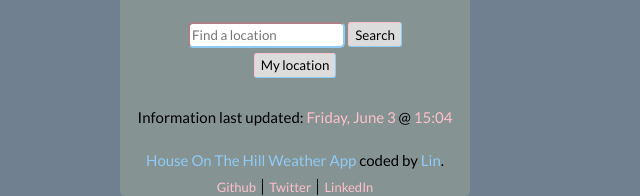
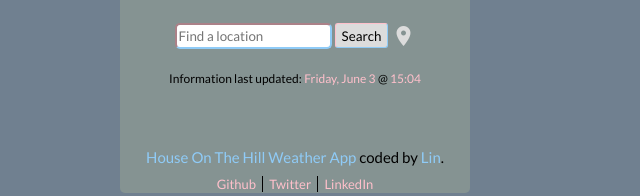
Before and after one commit to cafeorea/weather-app, a plain HTML site: page index.html in a window 1280 px wide. Shown: the part 2092-2288 px from the top of the page, without its empty margins (345-985 px from the left). Drawn offline with Linux system fonts and the light colour scheme.

Commit message:
CSS edits completed.
Changed 'find-me' button to Google icon for a less clunky design.

```diff
--- a/index.html
+++ b/index.html
@@ -10,6 +10,10 @@
     <link rel="preconnect" href="https://fonts.gstatic.com" crossorigin />
     <link
       href="https://fonts.googleapis.com/css2?family=Lato:wght@100;300;400;700;900&display=swap"
+      rel="stylesheet"
+    />
+    <link
+      href="https://fonts.googleapis.com/icon?family=Material+Icons"
       rel="stylesheet"
     />
   </head>
@@ -146,8 +150,10 @@
                   class="search-bar"
                 />
                 <input type="submit" value="Search" class="search-button" />
+                <p class="find-me">
+                  <span class="material-icons">location_on</span>
+                </p>
               </form>
-              <button class="find-me">My location</button>
             </div>
             <div class="time-date">
               <p class="last-update">
--- a/style.css
+++ b/style.css
@@ -188,29 +188,24 @@ form {
 }
 
 .find-me {
-  display: block;
-  margin: 0 auto;
-  font-family: "Lato", sans-serif;
-  background-color: gainsboro;
-  height: 25px;
-  margin-top: 5px;
-  border-radius: 3px;
-  border: 1px solid;
-  border-top-color: pink;
-  border-bottom-color: #8fcbf7;
-  border-left-color: pink;
-  border-right-color: #8fcbf7;
+  display: inline-block;
+  position: relative;
+  top: 7px;
+  line-height: 0 !important;
+  font-size: 10px !important;
+  padding-top: 0px !important;
+  color: gainsboro !important;
 }
 
 .find-me:hover {
   cursor: pointer;
-  background-color: silver;
+  color: #8fcbf7 !important;
 }
 
 .last-update {
-  margin-top: 30px;
+  margin-top: 20px;
   font-family: "Lato", sans-serif;
-  font-size: 15px;
+  font-size: 12px;
 }
 
 .current-d {
@@ -223,7 +218,7 @@ form {
 
 .my-credit {
   padding: 0px;
-  margin-top: 10px;
+  margin-top: 50px;
   margin-bottom: 10px;
   font-family: "Lato", sans-serif;
   font-size: 15px;
```
